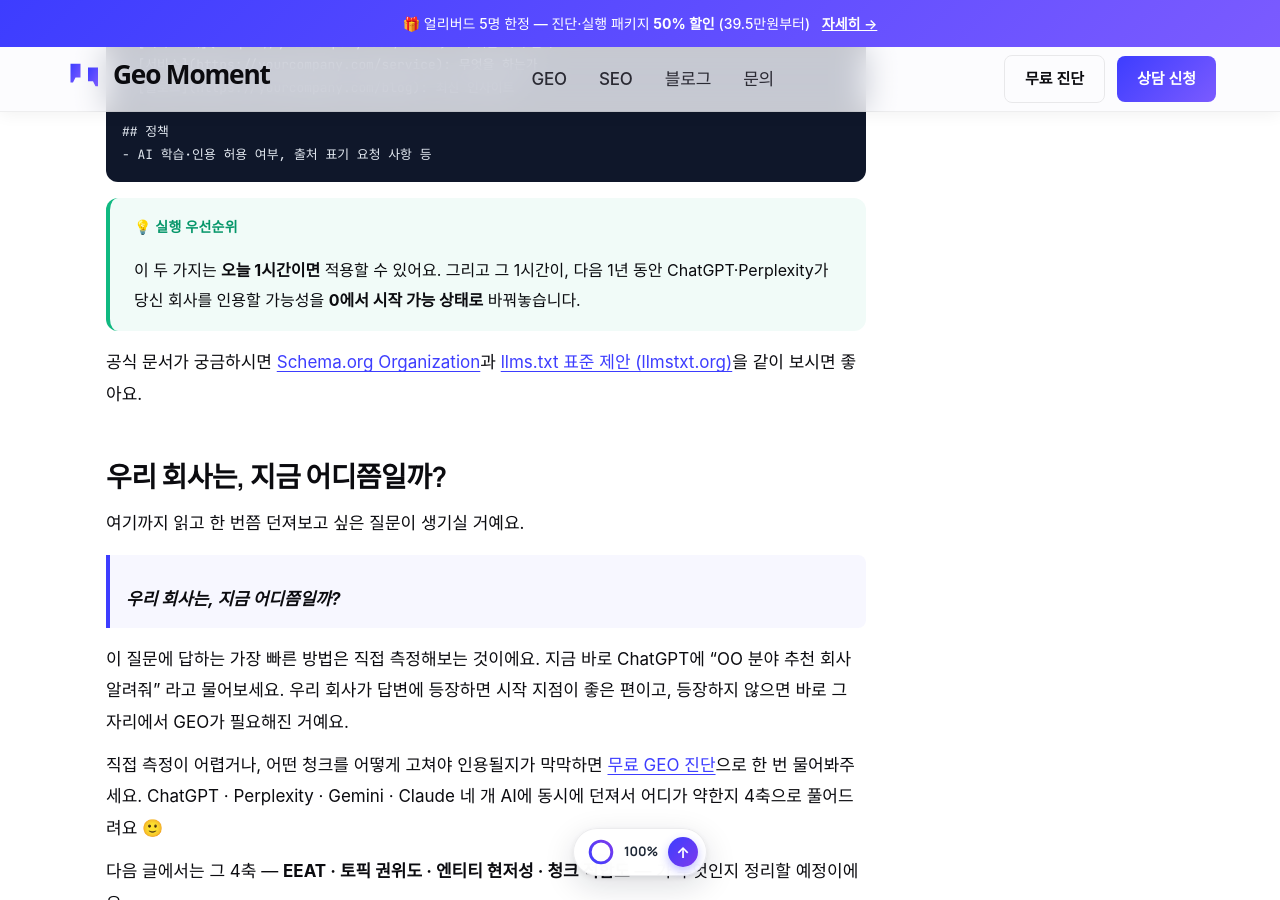
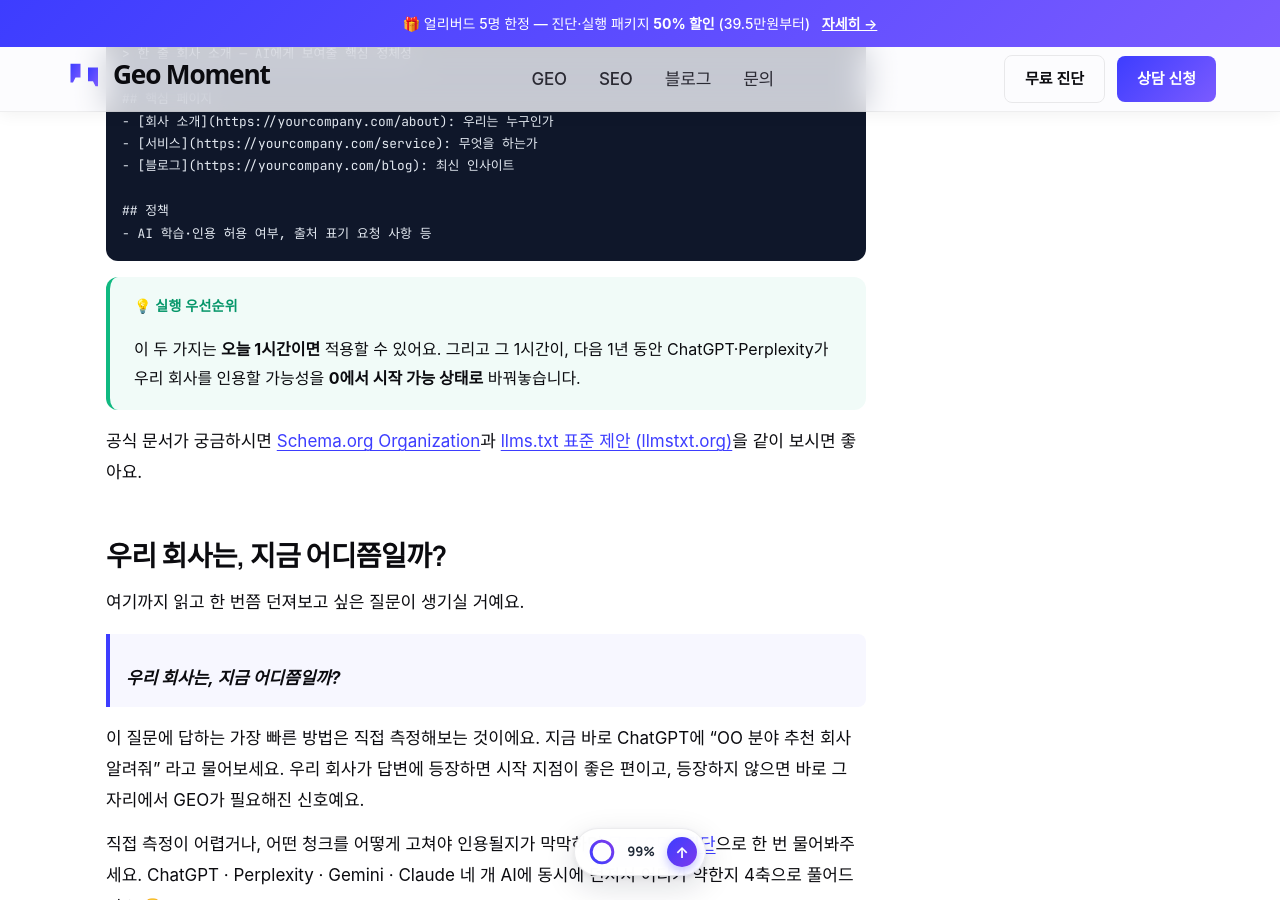
Before and after one commit to 80tt080997-ctrl/geomoment-site, a Jekyll site: the page built from _posts/2026-05-12-geo-introduction.md, in a window 1280 px wide and 900 px high, scrolled down 8072 px. Built offline with Jekyll 4.4.1, drawn with Linux system fonts in a browser that asks for light colours; some web fonts are replaced; some of the changed text lies outside the part shown.

Commit message:
Polish first post v3: softer tone + improved visuals
- Tone: replace stiff "당신" with "내/우리" (Korean reader-friendly)
- 01: remove awkward curved arrow; flatten to horizontal arrow +
  pill label "1년 만에 약 2배 / +15.7%p"
- 02: full PPT-style infographic rebuild with mini donut charts,
  white card body + colored top band per signal, drop shadows
- 03: highlight common ground with white rounded card,
  upgrade SEO/GEO labels to colored chips, increase circle
  saturation, swap straight quotes for typographic ones

```diff
--- a/_posts/2026-05-12-geo-introduction.md
+++ b/_posts/2026-05-12-geo-introduction.md
@@ -14,7 +14,7 @@
 
 3년 동안 한국 브랜드 블로그를 누적 5,000편 운영하면서 SEO만 잘하면 충분하다고 믿었어요. 그런데 2024년부터 이상한 신호가 잡혔습니다. **ChatGPT가 추천하는 브랜드**와 **Google 1위에 노출되는 브랜드**가 점점 달라지기 시작한 거예요.
 
-직접 해보시면 바로 느껴집니다. ChatGPT를 켜고 당신 회사가 속한 카테고리의 추천 회사를 물어보세요. 그 답변에 **당신 회사의 이름**이 나오던가요?
+직접 해보시면 바로 느껴집니다. ChatGPT를 켜고 내 회사가 속한 카테고리의 추천 회사를 물어보세요. 그 답변에 **우리 회사 이름**이 나오던가요?
 
 검색의 룰이 조용히 바뀌고 있어요. SEO가 사라지는 건 아니지만, 그 위에 새로운 게임이 얹히는 중입니다. 이 글에서는 GEO(Generative Engine Optimization)가 무엇이고, 왜 지금 한국 기업이 챙겨야 하는지, 그리고 오늘 당장 무엇부터 시작할 수 있는지 정리해볼게요.
 
@@ -183,7 +183,7 @@
 <div class="callout callout--tip">
   <div class="callout-title">💡 실행 우선순위</div>
   <div class="callout-body">
-    <p>이 두 가지는 <strong>오늘 1시간이면</strong> 적용할 수 있어요. 그리고 그 1시간이, 다음 1년 동안 ChatGPT·Perplexity가 당신 회사를 인용할 가능성을 <strong>0에서 시작 가능 상태로</strong> 바꿔놓습니다.</p>
+    <p>이 두 가지는 <strong>오늘 1시간이면</strong> 적용할 수 있어요. 그리고 그 1시간이, 다음 1년 동안 ChatGPT·Perplexity가 우리 회사를 인용할 가능성을 <strong>0에서 시작 가능 상태로</strong> 바꿔놓습니다.</p>
   </div>
 </div>
 
@@ -195,7 +195,7 @@
 
 > **우리 회사는, 지금 어디쯤일까?**
 
-이 질문에 답하는 가장 빠른 방법은 직접 측정해보는 것이에요. 지금 바로 ChatGPT에 "OO 분야 추천 회사 알려줘" 라고 물어보세요. 우리 회사가 답변에 등장하면 시작 지점이 좋은 편이고, 등장하지 않으면 바로 그 자리에서 GEO가 필요해진 거예요.
+이 질문에 답하는 가장 빠른 방법은 직접 측정해보는 것이에요. 지금 바로 ChatGPT에 "OO 분야 추천 회사 알려줘" 라고 물어보세요. 우리 회사가 답변에 등장하면 시작 지점이 좋은 편이고, 등장하지 않으면 바로 그 자리에서 GEO가 필요해진 신호예요.
 
 직접 측정이 어렵거나, 어떤 청크를 어떻게 고쳐야 인용될지가 막막하면 [무료 GEO 진단](/geo-diagnose.html)으로 한 번 물어봐주세요. ChatGPT · Perplexity · Gemini · Claude 네 개 AI에 동시에 던져서 어디가 약한지 4축으로 풀어드려요 🙂
 
```
Also changed, not shown: assets/img/blog/geo-introduction/01_search_shift.png, assets/img/blog/geo-introduction/02_why_now_3signals.png, assets/img/blog/geo-introduction/03_geo_seo_aeo.svg.
